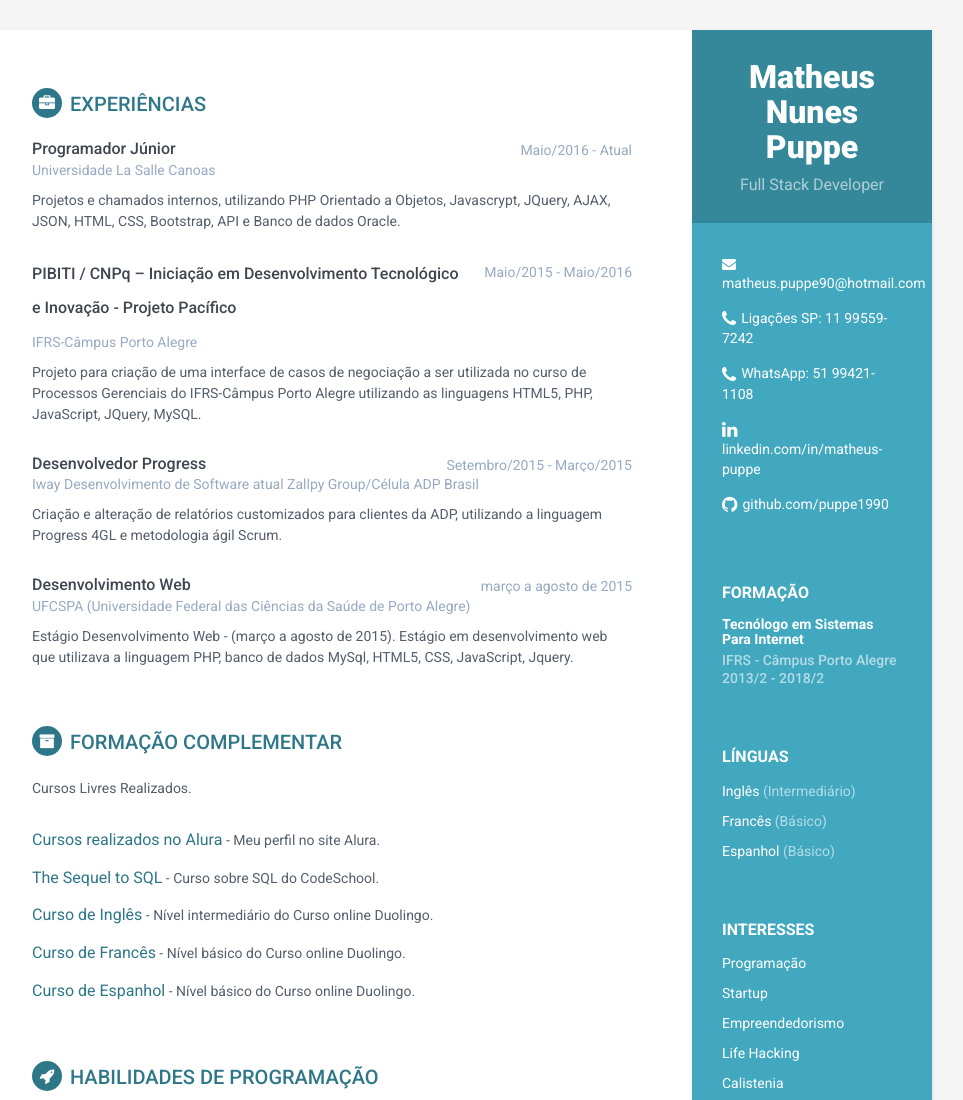
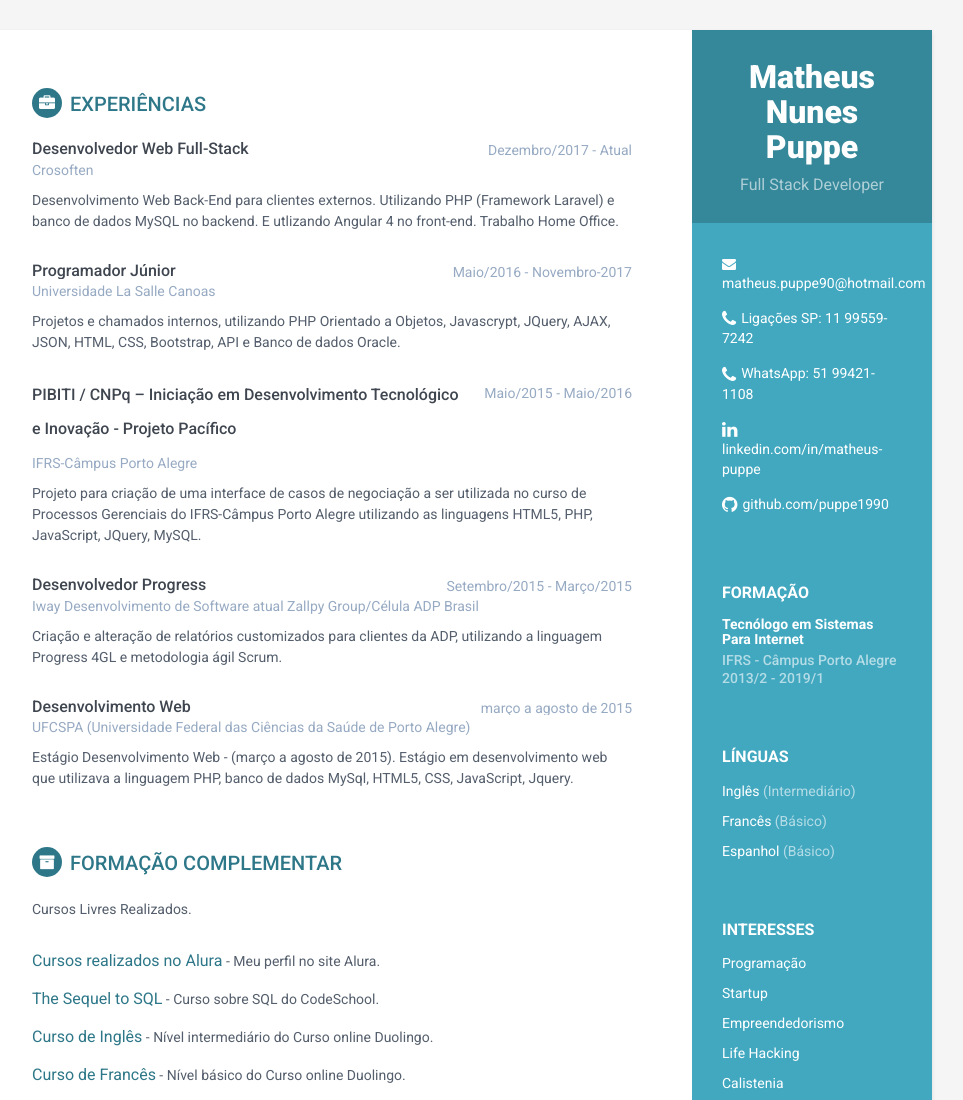
Before and after one commit to puppe1990/puppe1990.github.io, a plain HTML site: page index.html in a window 1280 px wide. Shown: the top 1100 px of the page, without its empty margins (188-1151 px from the left). Drawn offline with Linux system fonts and the light colour scheme.

Commit message:
atualizações do emprego novo

```diff
--- a/index.html
+++ b/index.html
@@ -50,7 +50,7 @@
                 <div class="item">
                     <h4 class="degree">Tecnólogo em Sistemas Para Internet</h4>
                     <h5 class="meta">IFRS - Câmpus Porto Alegre</h5>
-                    <div class="time">2013/2 - 2018/2</div>
+                    <div class="time">2013/2 - 2019/1</div>
                 </div><!--//item-->
             </div><!--//education-container-->
 
@@ -91,8 +91,21 @@
                 <div class="item">
                     <div class="meta">
                         <div class="upper-row">
+                            <h3 class="job-title">Desenvolvedor Web Full-Stack</h3>
+                            <div class="time">Dezembro/2017 - Atual</div>
+                        </div><!--//upper-row-->
+                        <a href="http://crosoften.com/" target="_blank"><div class="company"> Crosoften</div></a>
+                    </div><!--//meta-->
+                    <div class="details">
+                        <p> Desenvolvimento Web Back-End para clientes externos. Utilizando PHP (Framework Laravel) e banco de dados MySQL no backend. E utlizando Angular 4 no front-end. Trabalho Home Office.</p>
+                    </div><!--//details-->
+                </div><!--//item-->
+
+                <div class="item">
+                    <div class="meta">
+                        <div class="upper-row">
                             <h3 class="job-title">Programador Júnior</h3>
-                            <div class="time">Maio/2016 - Atual</div>
+                            <div class="time">Maio/2016 - Novembro-2017</div>
                         </div><!--//upper-row-->
                         <a href="http://www.unilasalle.edu.br/canoas/" target="_blank"><div class="company"> Universidade La Salle Canoas</div></a>
                     </div><!--//meta-->
```
